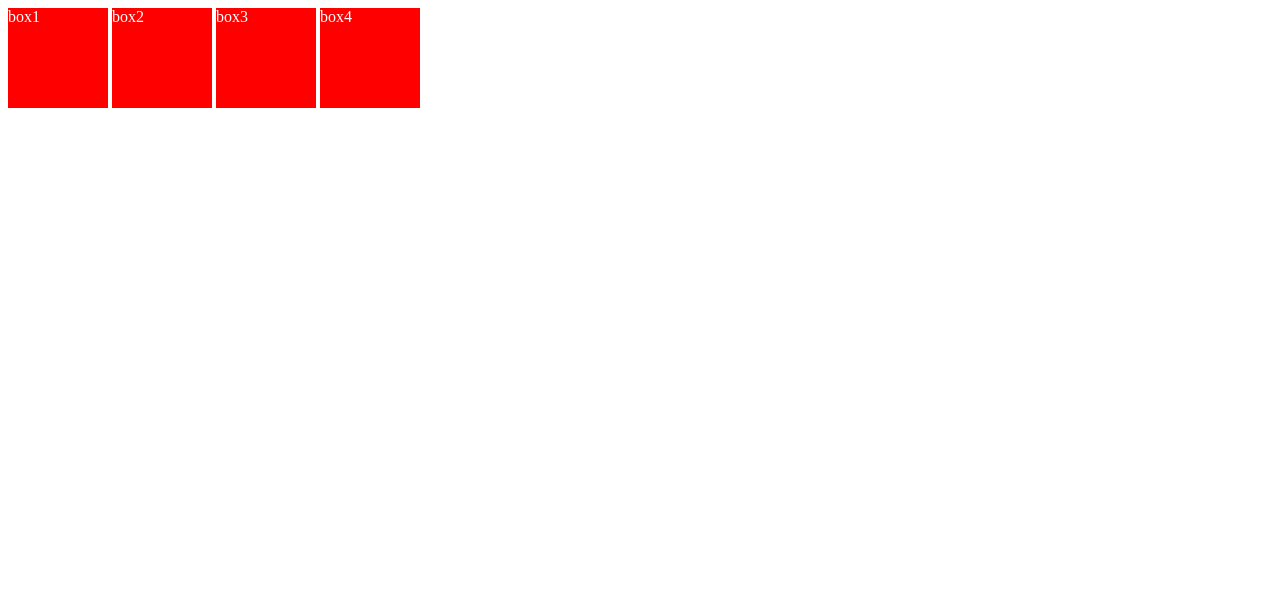
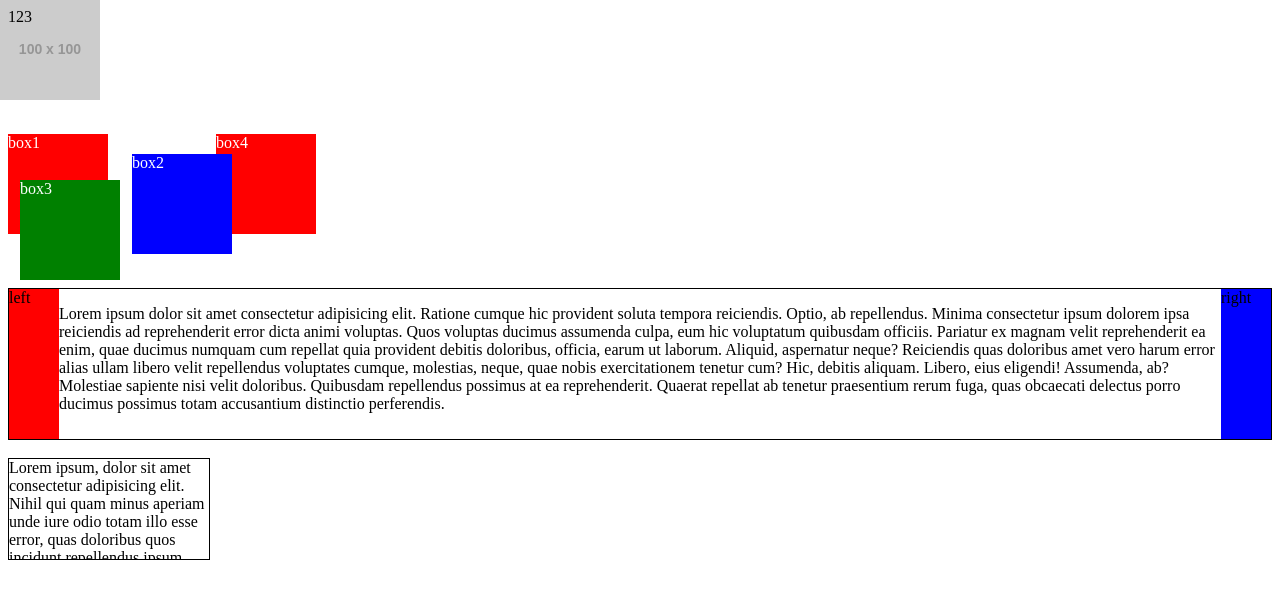
Before and after one commit to akdir11/3411007067, a plain HTML site: page layout.html in a window 1280 px wide. Drawn offline with Linux system fonts and the light colour scheme; placeholder pictures from the web are drawn by us.

Commit message:
Add files via upload

```diff
--- a/layout.html
+++ b/layout.html
@@ -13,12 +13,78 @@
             background-color: red;
             color: white;
         }
+        /* 相對位置 */
+        #box2{
+            position: relative;
+            top: 20px;
+            left: 20px;
+            background-color: blue;
+        }
+        /* 絕對位置 */
+        #box3{
+            position: absolute;
+            top: 180px;
+            left: 20px;
+            background-color: green;
+        }
+        /* 浮動 */
+        .tittle{
+            border: 1px solid;
+            height: 150px;
+        }
+        .left{
+            float: left;
+            background-color: red;
+            width: 50px;
+            height: 150px;
+        }
+        .right{
+            float: right;
+            background-color: blue;
+            width: 50px;
+            height: 150px;
+        }
+        .img{
+            position: absolute;
+            top: 0px;
+            left: 0px;
+            z-index: -1;
+        }
+        .overflow{
+            border: 1px solid;
+            height: 100px;
+            width: 200px;
+            overflow: scroll;
+        }
     </style>
 </head>
 <body>
+    <div>
+        123
+        <img class="img" src="https://fakeimg.pl/100x100/">
+    </div>
+    <br><br><br>
+    <br><br><br>
     <div class="box" id="box1">box1</div>
     <div class="box" id="box2">box2</div>
     <div class="box" id="box3">box3</div>
     <div class="box" id="box4">box4</div>
+    <br>
+    <br>
+    <br>
+    <br>
+    <div class="tittle">
+        <div class="left">left</div>
+        <div class="right">right</div>
+        <p>Lorem ipsum dolor sit amet consectetur adipisicing elit. Ratione cumque hic provident soluta tempora reiciendis. Optio, ab repellendus. Minima consectetur ipsum dolorem ipsa reiciendis ad reprehenderit error dicta animi voluptas.
+        Quos voluptas ducimus assumenda culpa, eum hic voluptatum quibusdam officiis. Pariatur ex magnam velit reprehenderit ea enim, quae ducimus numquam cum repellat quia provident debitis doloribus, officia, earum ut laborum.
+        Aliquid, aspernatur neque? Reiciendis quas doloribus amet vero harum error alias ullam libero velit repellendus voluptates cumque, molestias, neque, quae nobis exercitationem tenetur cum? Hic, debitis aliquam. Libero, eius eligendi!
+        Assumenda, ab? Molestiae sapiente nisi velit doloribus. Quibusdam repellendus possimus at ea reprehenderit. Quaerat repellat ab tenetur praesentium rerum fuga, quas obcaecati delectus porro ducimus possimus totam accusantium distinctio perferendis.</p>
+    </div>
+    <br>
+    <div class="overflow">
+        Lorem ipsum, dolor sit amet consectetur adipisicing elit. Nihil qui quam minus aperiam unde iure odio totam illo esse error, quas doloribus quos incidunt repellendus ipsum, optio dolorum. Reiciendis, repudiandae!
+    </div>
+
 </body>
 </html>
```
